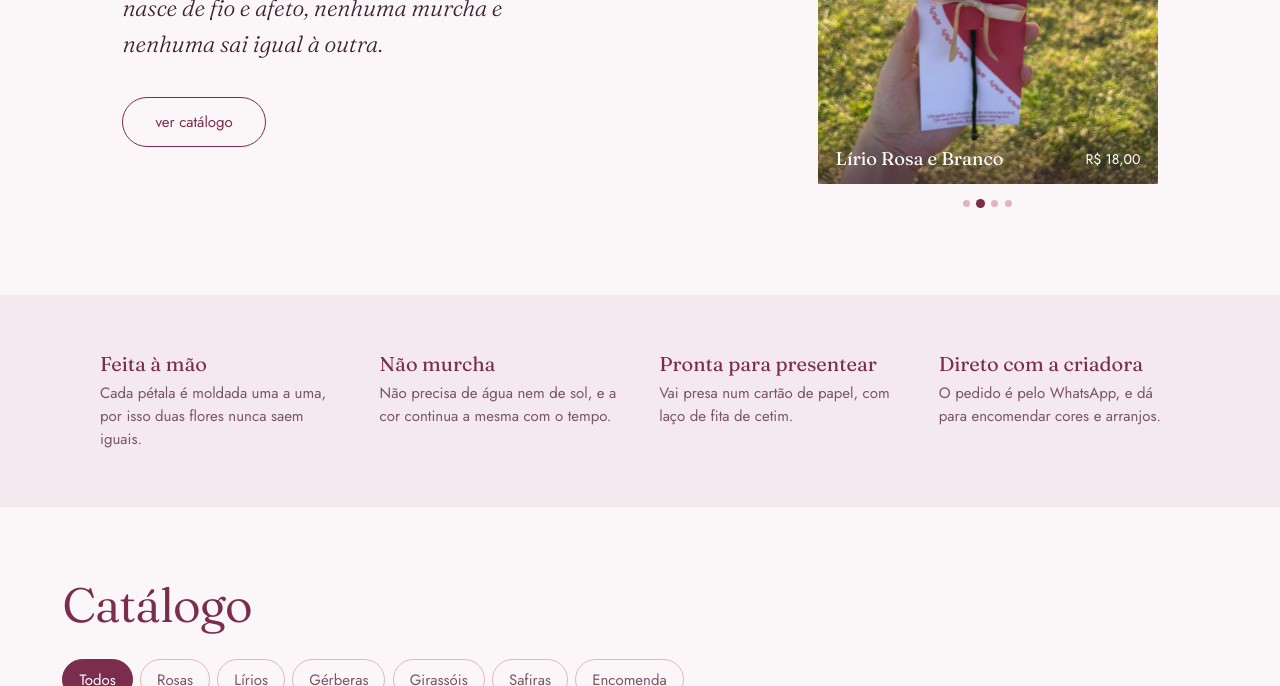
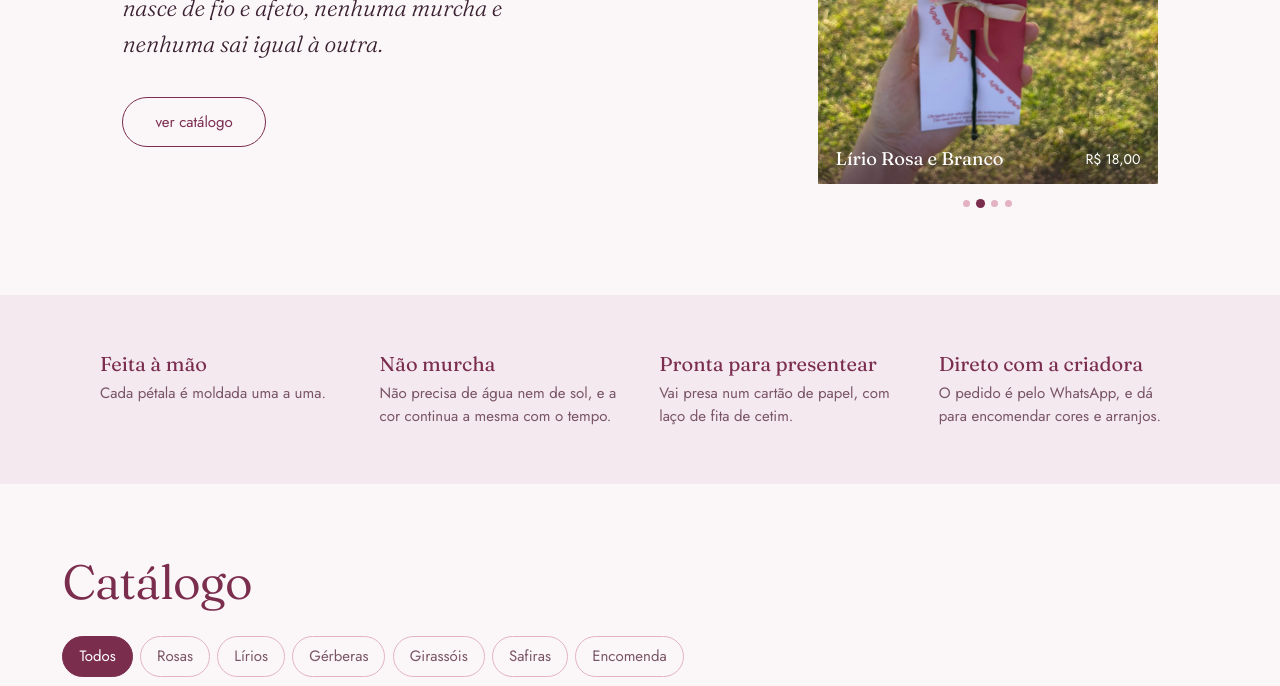
Before and after one commit to bportelac5-wq/jasmim-catalogo, a plain HTML site: page index.html in a window 1280 px wide. Shown: the part 414-1100 px from the top of the page. Drawn offline with Linux system fonts and the light colour scheme.

Commit message:
Tira frase de que duas flores nunca saem iguais
Co-Authored-By: Claude Opus 5.5 <noreply@anthropic.com>

```diff
--- a/index.html
+++ b/index.html
@@ -80,7 +80,7 @@
     <div class="porque-grid">
       <div class="porque-item">
         <h3 class="porque-titulo">Feita à mão</h3>
-        <p class="porque-desc">Cada pétala é moldada uma a uma, por isso duas flores nunca saem iguais.</p>
+        <p class="porque-desc">Cada pétala é moldada uma a uma.</p>
       </div>
       <div class="porque-item">
         <h3 class="porque-titulo">Não murcha</h3>
```
